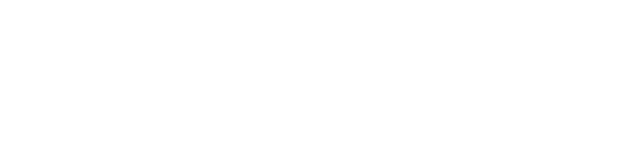
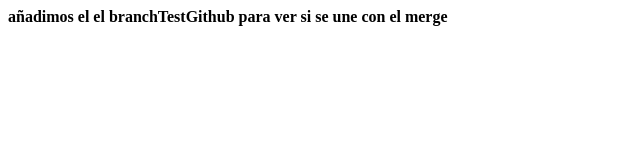
Before and after one commit to JaviJuanT/RepositorioNombreJavi, a plain HTML site: page index2.html in a window 1280 px wide. Shown: the whole page, without its empty margins (0-640 px from the left). Drawn offline with Linux system fonts and the light colour scheme.

Commit message:
añadimos yn b en el bodu para ver el merge como va
añadomos en el body añadimos el el branchTestGithub para ver si se une con el merge

```diff
--- a/index2.html
+++ b/index2.html
@@ -7,6 +7,6 @@
     <title>Documenttttttjavi</title>
 </head>
 <body>
-
+  <b>añadimos el el branchTestGithub para ver si se une con el merge</b>
 </body>
 </html>
```
Also changed, not shown: index3creadoenBranchTestGitHub_1.html (added).
